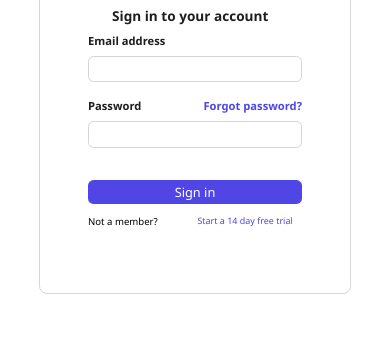
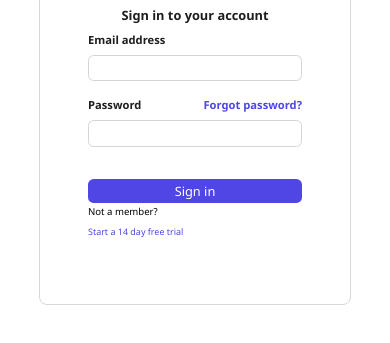
Before and after one commit to Presealeah/SIGN-IN-FORM, a plain HTML site: page index.html in a window 390 px wide. Shown: the part 153-496 px from the top of the page. Drawn offline with Linux system fonts and the light colour scheme.

Commit message:
Add files via upload

```diff
--- a/style.css
+++ b/style.css
@@ -230,14 +230,10 @@ input {
     height: 30px;
   }
   .h2-container h1 {
-    font-size: 0.85rem;
+    font-size: 0.8rem;
     color: #1e1e1e;
   }
-  .h2-container {
-    width: 100%;
-    height: auto;
-    padding-left: 1.5rem;
-  }
+
   label {
     font-size: 0.7rem;
     font-weight: 600;
@@ -265,7 +261,7 @@ input {
     flex-direction: column;
     justify-content: start;
     align-items: center;
-    row-gap: 0.2rem;
+    row-gap: 0.1rem;
   }
   .signin-button-container button {
     width: 100%;
@@ -279,7 +275,14 @@ input {
     border-radius: 0.35rem;
     cursor: pointer;
   }
-
+  .link-and-not-a-member-container-together {
+    width: 100%;
+    height: auto;
+    display: flex;
+    flex-direction: column;
+    justify-content: start;
+    align-items: start;
+  }
   .not-a-member-container p {
     font-size: 0.6rem;
     font-weight: 500;
@@ -287,7 +290,6 @@ input {
   .not-a-member-container {
     width: 100%;
     height: auto;
-    margin-top: 0.4rem;
   }
   .day-container {
     width: 100%;
```
